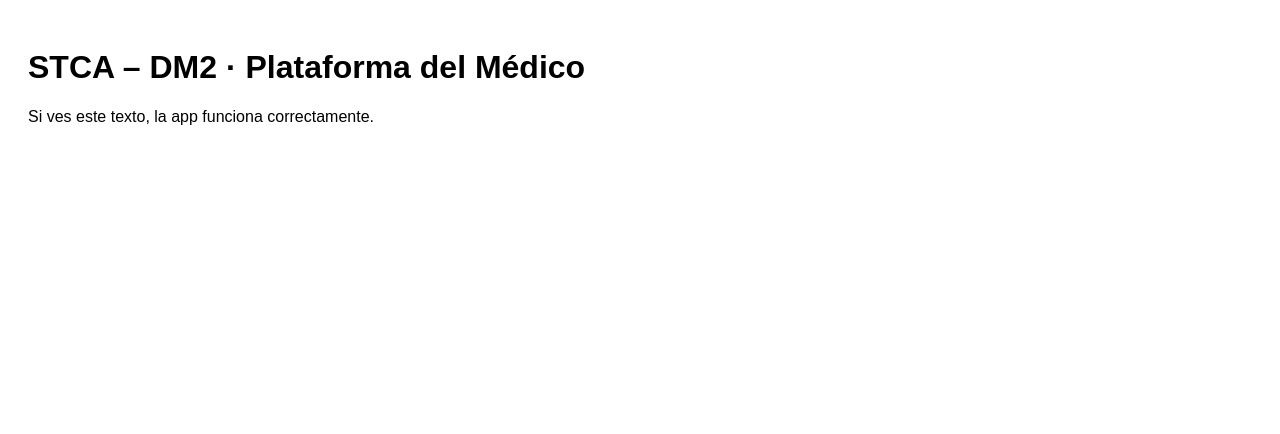
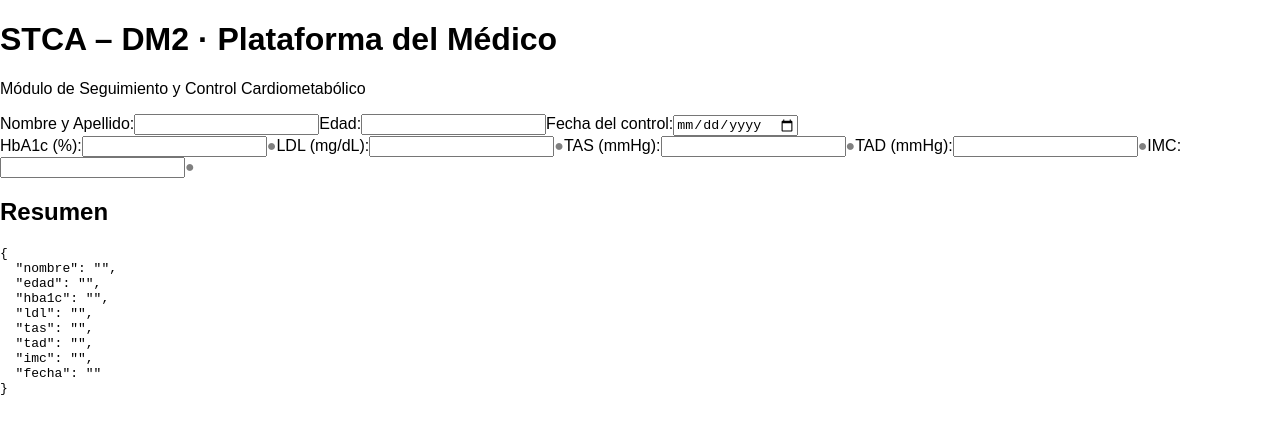
Before and after one commit to jgiorgini/stca-dm2-medico-GPT, a React (Vite) app: page / in a window 1280 px wide. Shown: the top 434 px of the page. Built offline with nearby package versions, Linux system fonts and the light colour scheme; the HTML template or start-up script is replaced by a standard one.

Commit message:
Refactor App component to manage patient state

```diff
--- a/src/App.jsx
+++ b/src/App.jsx
@@ -1,10 +1,87 @@
-import React from 'react'
+import React, { useState } from "react";
+import "./styles.css";
 
 export default function App() {
+  const [paciente, setPaciente] = useState({
+    nombre: "",
+    edad: "",
+    hba1c: "",
+    ldl: "",
+    tas: "",
+    tad: "",
+    imc: "",
+    fecha: "",
+  });
+
+  const handleChange = (e) => {
+    setPaciente({ ...paciente, [e.target.name]: e.target.value });
+  };
+
+  const getColor = (valor, min, max) => {
+    if (valor === "") return "gray";
+    if (valor < min) return "orange";
+    if (valor > max) return "red";
+    return "green";
+  };
+
   return (
-    <div style={{ padding: 20, fontFamily: 'sans-serif' }}>
+    <div className="container">
       <h1>STCA – DM2 · Plataforma del Médico</h1>
-      <p>Si ves este texto, la app funciona correctamente.</p>
+      <p className="subtitle">Módulo de Seguimiento y Control Cardiometabólico</p>
+
+      <div className="form">
+        <label>
+          Nombre y Apellido:
+          <input type="text" name="nombre" value={paciente.nombre} onChange={handleChange} />
+        </label>
+
+        <label>
+          Edad:
+          <input type="number" name="edad" value={paciente.edad} onChange={handleChange} />
+        </label>
+
+        <label>
+          Fecha del control:
+          <input type="date" name="fecha" value={paciente.fecha} onChange={handleChange} />
+        </label>
+
+        <div className="grid">
+          <label>
+            HbA1c (%):
+            <input type="number" name="hba1c" value={paciente.hba1c} onChange={handleChange} />
+            <span style={{ color: getColor(paciente.hba1c, 0, 7) }}>●</span>
+          </label>
+
+          <label>
+            LDL (mg/dL):
+            <input type="number" name="ldl" value={paciente.ldl} onChange={handleChange} />
+            <span style={{ color: getColor(paciente.ldl, 0, 70) }}>●</span>
+          </label>
+
+          <label>
+            TAS (mmHg):
+            <input type="number" name="tas" value={paciente.tas} onChange={handleChange} />
+            <span style={{ color: getColor(paciente.tas, 100, 130) }}>●</span>
+          </label>
+
+          <label>
+            TAD (mmHg):
+            <input type="number" name="tad" value={paciente.tad} onChange={handleChange} />
+            <span style={{ color: getColor(paciente.tad, 60, 80) }}>●</span>
+          </label>
+
+          <label>
+            IMC:
+            <input type="number" name="imc" value={paciente.imc} onChange={handleChange} />
+            <span style={{ color: getColor(paciente.imc, 18.5, 25) }}>●</span>
+          </label>
+        </div>
+      </div>
+
+      <div className="summary">
+        <h2>Resumen</h2>
+        <pre>{JSON.stringify(paciente, null, 2)}</pre>
+      </div>
     </div>
-  )
+  );
 }
```
